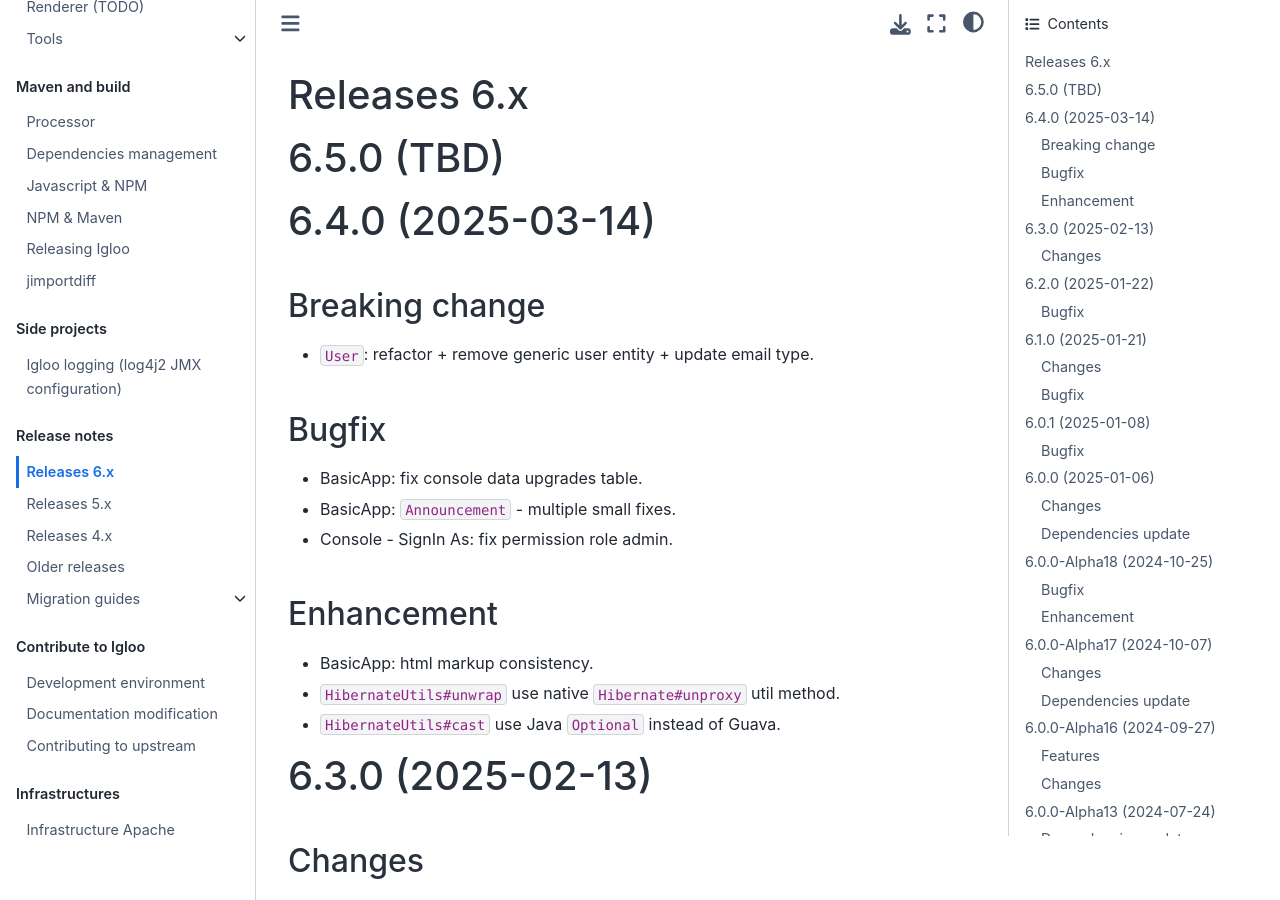
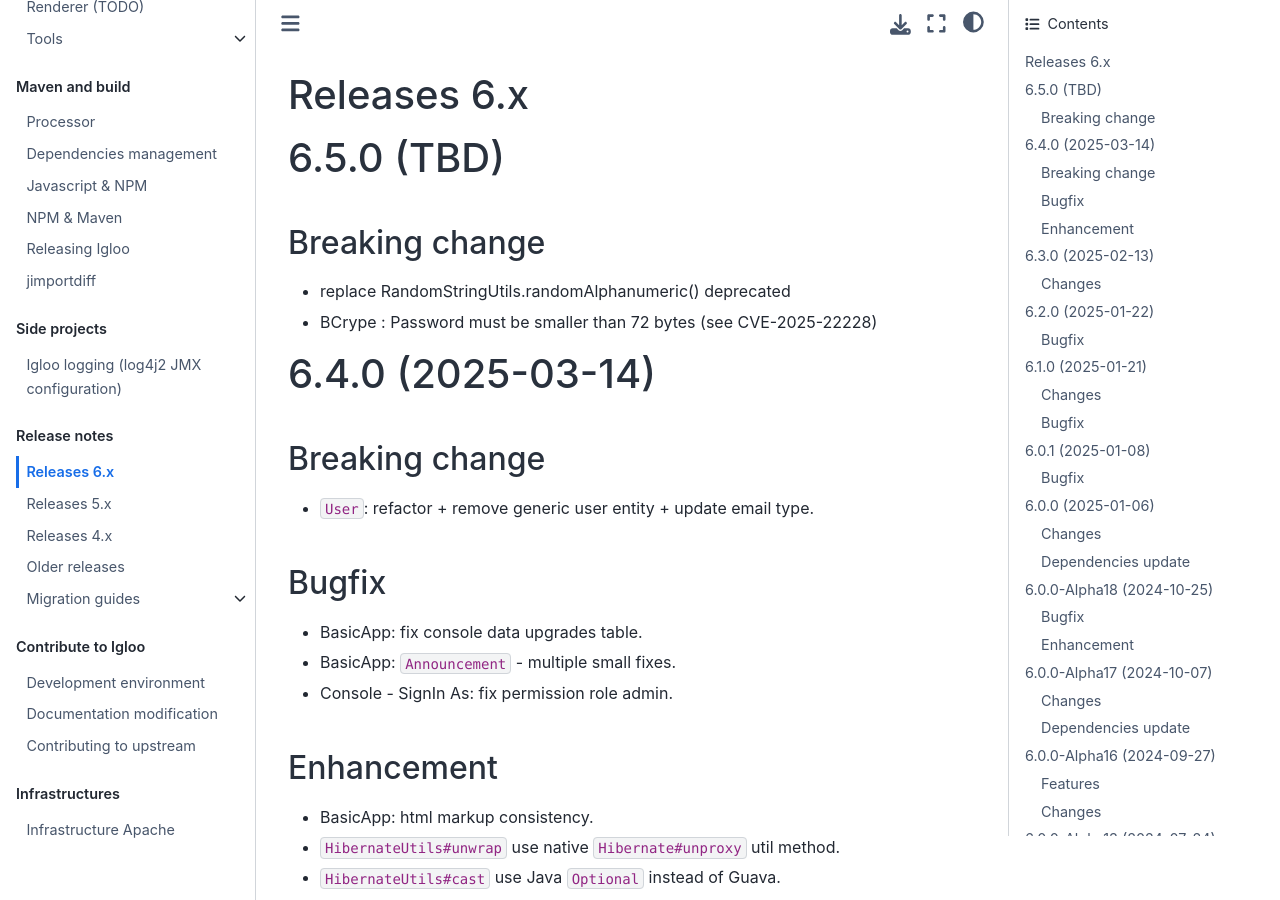
Before and after one commit to igloo-project/igloo-doc, a Sphinx documentation site: the page built from source/release-notes/releases-6.x.md, in a window 1280 px wide and 900 px high. Built offline with Sphinx 7.4.7 and the Sphinx Book theme 1.1.4, drawn with Linux system fonts in a browser that asks for light colours.

Commit message:
changelog 6.5.0

```diff
--- a/source/release-notes/releases-6.x.md
+++ b/source/release-notes/releases-6.x.md
@@ -1,6 +1,11 @@
 # Releases 6.x
 
 # 6.5.0 (TBD)
+
+## Breaking change
+
+* replace RandomStringUtils.randomAlphanumeric() deprecated
+* BCrype : Password must be smaller than 72 bytes (see CVE-2025-22228)
 
 # 6.4.0 (2025-03-14)
 
```
